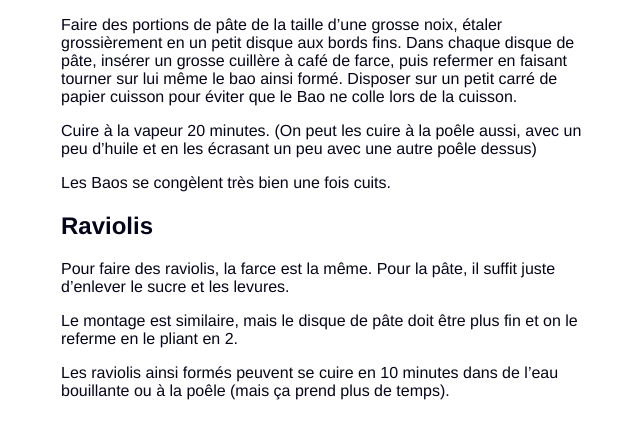
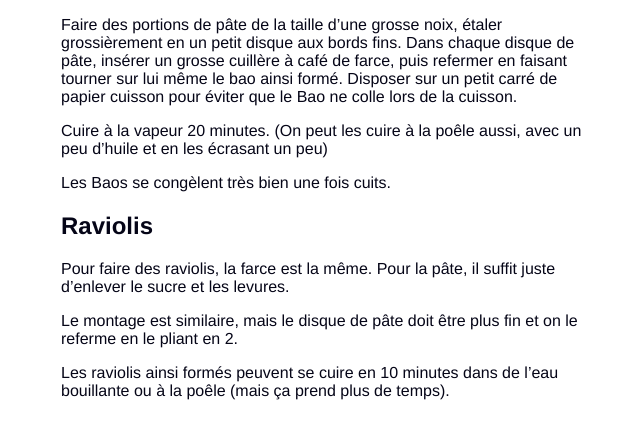
Before and after one commit to Karalix/Karalix.github.io, a Jekyll site: the page built from _notes/bao.md, in a window 1280 px wide, cut to the strip 1280-1776 px from the top of the page. Shown: the top 439 px of the strip, without its empty margins (323-963 px from the left). Built offline with Jekyll 4.4.1, drawn with Linux system fonts in a browser that asks for light colours; some web fonts are replaced; comment, search, counter and statistics services are not loaded.

Commit message:
Update bao.md

```diff
--- a/_notes/bao.md
+++ b/_notes/bao.md
@@ -47,7 +47,7 @@ Faire des portions de pâte de la taille d'une grosse noix, étaler grossièreme
 Dans chaque disque de pâte, insérer un grosse cuillère à café de farce, puis refermer en faisant tourner sur lui même le bao ainsi formé.
 Disposer sur un petit carré de papier cuisson pour éviter que le Bao ne colle lors de la cuisson.
 
-Cuire à la vapeur 20 minutes. (On peut les cuire à la poêle aussi, avec un peu d'huile et en les écrasant un peu avec une autre poêle dessus)
+Cuire à la vapeur 20 minutes. (On peut les cuire à la poêle aussi, avec un peu d'huile et en les écrasant un peu)
 
 Les Baos se congèlent très bien une fois cuits.
 
```
